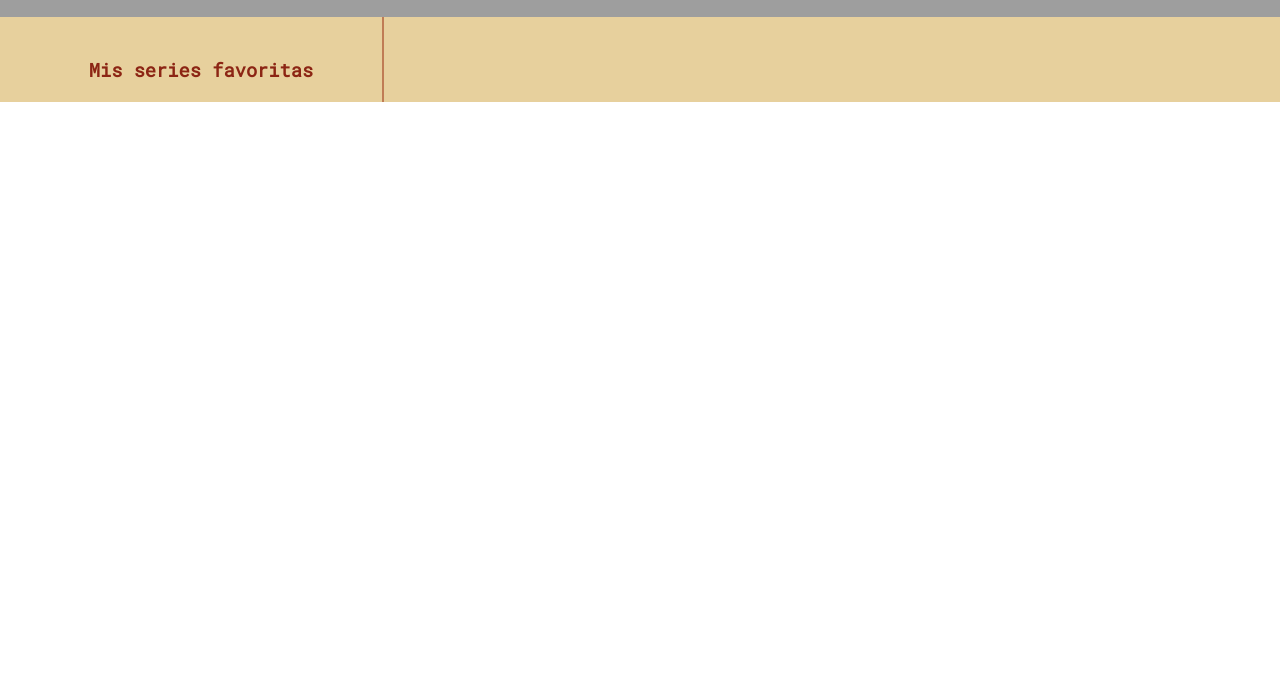
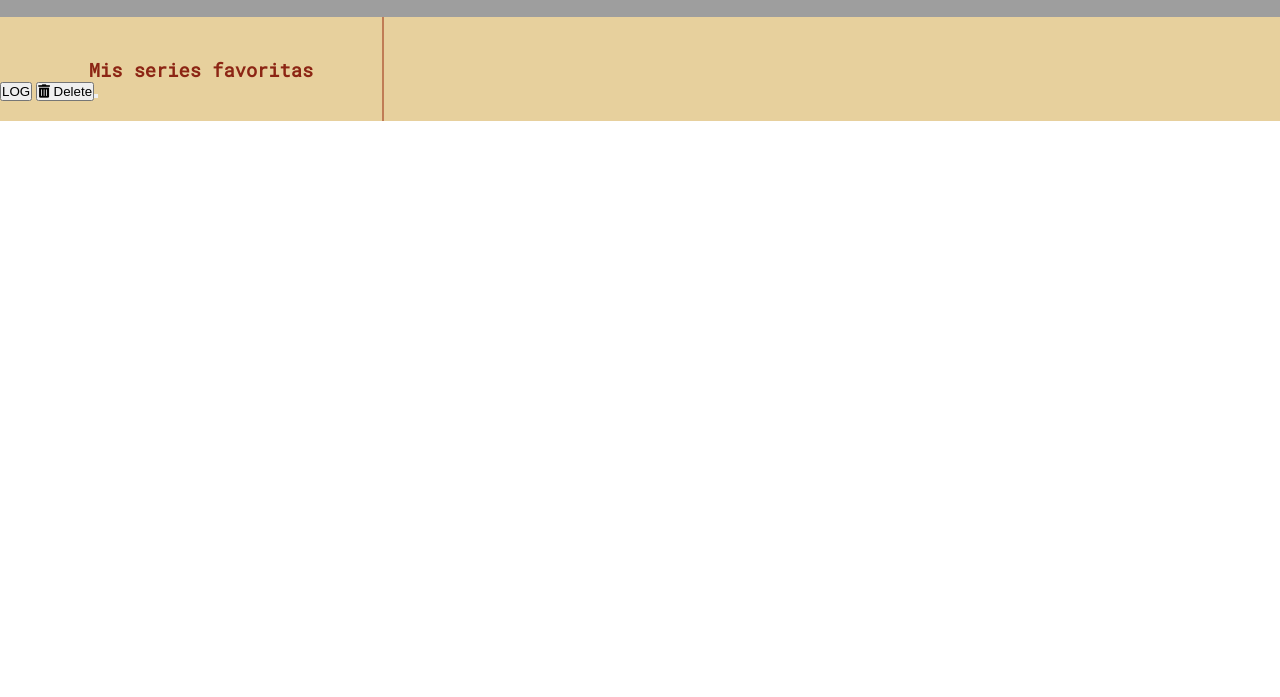
Before and after one commit to Adalab/modulo-2-evaluacion-final-Martcacio, a plain HTML site: page index.html in a window 1280 px wide. Shown: the part 103-800 px from the top of the page. Drawn offline with Linux system fonts and the light colour scheme; no server answers; grey boxes are pictures that could not be loaded.

Commit message:
update master buttons

```diff
--- a/index.html
+++ b/index.html
@@ -10,6 +10,7 @@
     <link rel="preconnect" href="https://fonts.gstatic.com">
     <link href="https://fonts.googleapis.com/css2?family=Roboto+Mono&display=swap" rel="stylesheet">
     <link rel="icon" href="../images/favicon.png" />
+
 </head>
 
 <body class="body">
@@ -25,6 +26,10 @@
         <div class="container">
             <div class=series-fav-container-all>
                 <h3 class="series-fav-title ">Mis series favoritas</h3>
+                <div class="container-buttons">
+                    <button class="button-log log-js">LOG</button>
+                    <button class="button-delete delete-js"><i class="fas fa-trash-alt"></i> Delete<button>
+                </div>
                 <ul class="series-container-fav container-fav-js">
                 </ul>
             </div>
```
